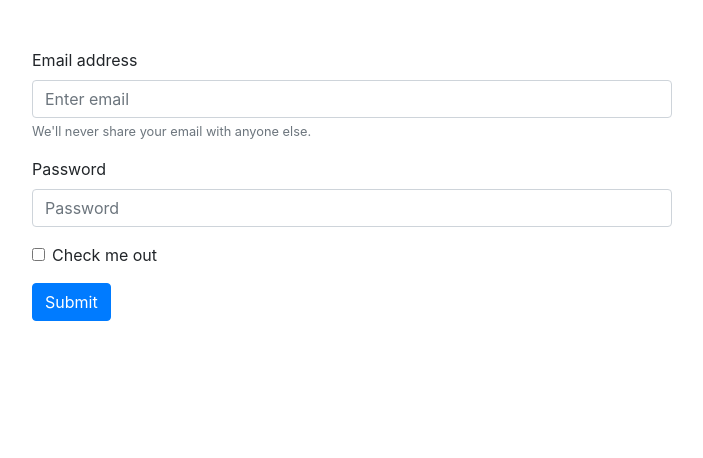
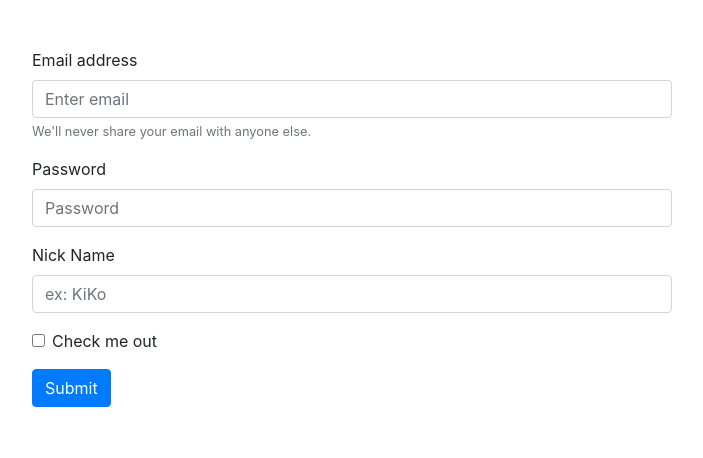
Before and after one commit to Tasneem-ahmed/Project_One, a plain HTML site: page index.html in a window 1280 px wide. Shown: the whole page, without its empty margins (288-991 px from the left). Drawn offline with Linux system fonts and the light colour scheme.

Commit message:
added Nick Name Input Field

```diff
--- a/index.html
+++ b/index.html
@@ -20,10 +20,15 @@
                     <label for="exampleInputPassword1">Password</label>
                     <input type="password" class="form-control" id="exampleInputPassword1" placeholder="Password">
                 </div>
+                <div class="form-group">
+                    <label for="exampleInputPassword1">Nick Name</label>
+                    <input type="text" class="form-control" id="nickName" placeholder="ex: KiKo">
+                </div>
                 <div class="form-group form-check">
                     <input type="checkbox" class="form-check-input" id="exampleCheck1">
                     <label class="form-check-label" for="exampleCheck1">Check me out</label>
                 </div>
+
                 <button type="submit" class="btn btn-primary">Submit</button>
             </form>
         </div>
```
